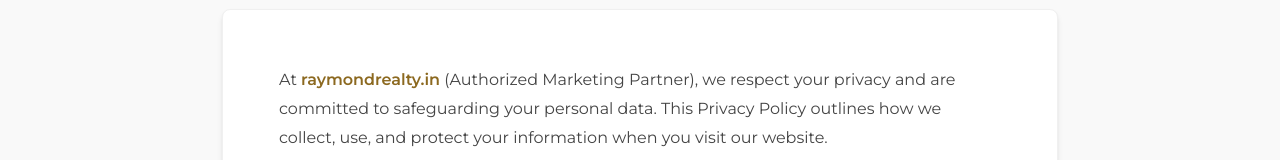
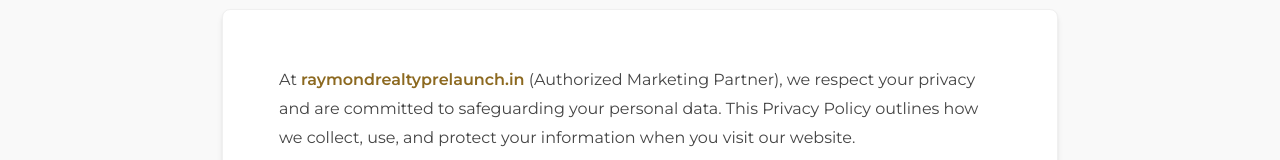
Before and after one commit to vineet-proptiger/Raymond-Invictus, a Next.js app: page /privacy-policy in a window 1280 px wide. Shown: the part 377-537 px from the top of the page. Built offline with nearby package versions, Linux system fonts and the light colour scheme.

Commit message:
feat: add privacy policy page with data collection and tracking disclosures

```diff
--- a/app/privacy-policy/page.js
+++ b/app/privacy-policy/page.js
@@ -88,8 +88,8 @@
             {/* Intro */}
             <p className="mb-6 sm:mb-8 text-sm sm:text-base" style={{ lineHeight: 1.8, color: '#444', fontFamily: 'var(--font-jost), Jost, sans-serif' }}>
               At{' '}
-              <Link href="https://raymondrealty.in" target="_blank" rel="noopener noreferrer" style={{ color: 'var(--color-gold-dark)', fontWeight: '600', textDecoration: 'none' }}>
-                raymondrealty.in
+              <Link href="raymondrealtyprelaunch.in" target="_blank" rel="noopener noreferrer" style={{ color: 'var(--color-gold-dark)', fontWeight: '600', textDecoration: 'none' }}>
+                raymondrealtyprelaunch.in
               </Link>{' '}
               (Authorized Marketing Partner), we respect your privacy and are committed to safeguarding your personal data. This Privacy Policy outlines how we collect, use, and protect your information when you visit our website.
             </p>
```
